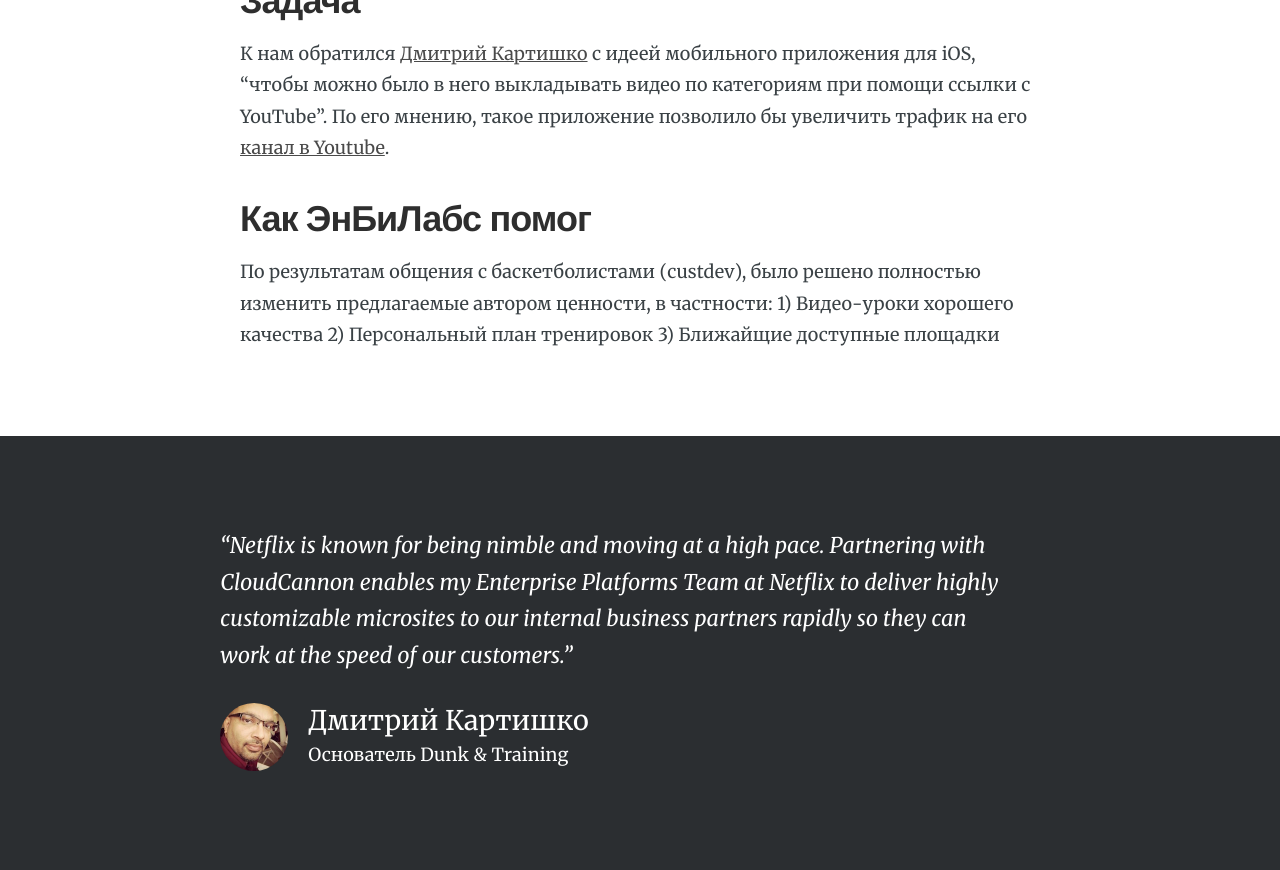
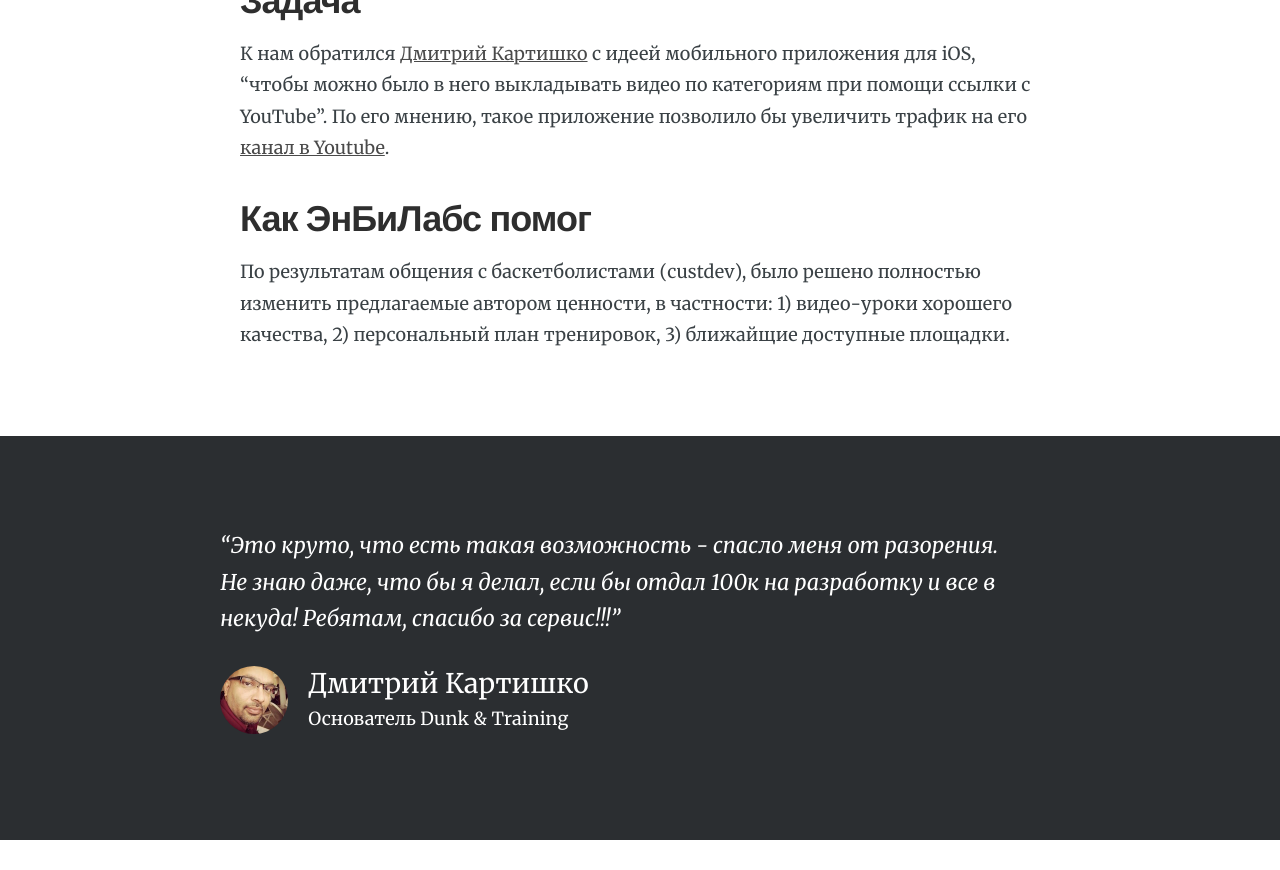
Before and after one commit to RakhimyanTim/enblabs.github.io, a Jekyll site: the page built from _customers/dunk-training.md, in a window 1280 px wide and 900 px high, scrolled down 818 px, cut to the strip 0-870 px from the top of the window. Built offline with Jekyll 4.4.1, drawn with Linux system fonts in a browser that asks for light colours; nearby versions of some CDN libraries.

Commit message:
Update dunk-training.md

```diff
--- a/_customers/dunk-training.md
+++ b/_customers/dunk-training.md
@@ -12,13 +12,10 @@
   К нам обратился [Дмитрий Картишко](https://vk.com/id430048675) с идеей мобильного приложения для iOS, "чтобы можно было в него выкладывать видео по категориям при помощи ссылки с YouTube". По его мнению, такое приложение позволило бы увеличить трафик на его [канал в Youtube](https://www.youtube.com/channel/UCHMTlpTaZZXF6tKJFS13p).
 
 solution: |
-  По результатам общения с баскетболистами (custdev), было решено полностью изменить предлагаемые автором ценности, в частности:
-  1) Видео-уроки хорошего качества
-  2) Персональный план тренировок
-  3) Ближайщие доступные площадки
+  По результатам общения с баскетболистами (custdev), было решено полностью изменить предлагаемые автором ценности, в частности: 1) видео-уроки хорошего качества, 2) персональный план тренировок, 3) ближайщие доступные площадки.
 
 testimonial:
-  text: "Netflix is known for being nimble and moving at a high pace. Partnering with CloudCannon enables my Enterprise Platforms Team at Netflix to deliver highly customizable microsites to our internal business partners rapidly so they can work at the speed of our customers."
+  text: "Это круто, что есть такая возможность - спасло меня от разорения. Не знаю даже, что бы я делал, если бы отдал 100к на разработку и все в некуда! Ребятам, спасибо за сервис!!!"
   image_path: /img/customers/netflix/ashi-small@2x.jpg
   name: Дмитрий Картишко
   work_title: Основатель Dunk & Training
```
